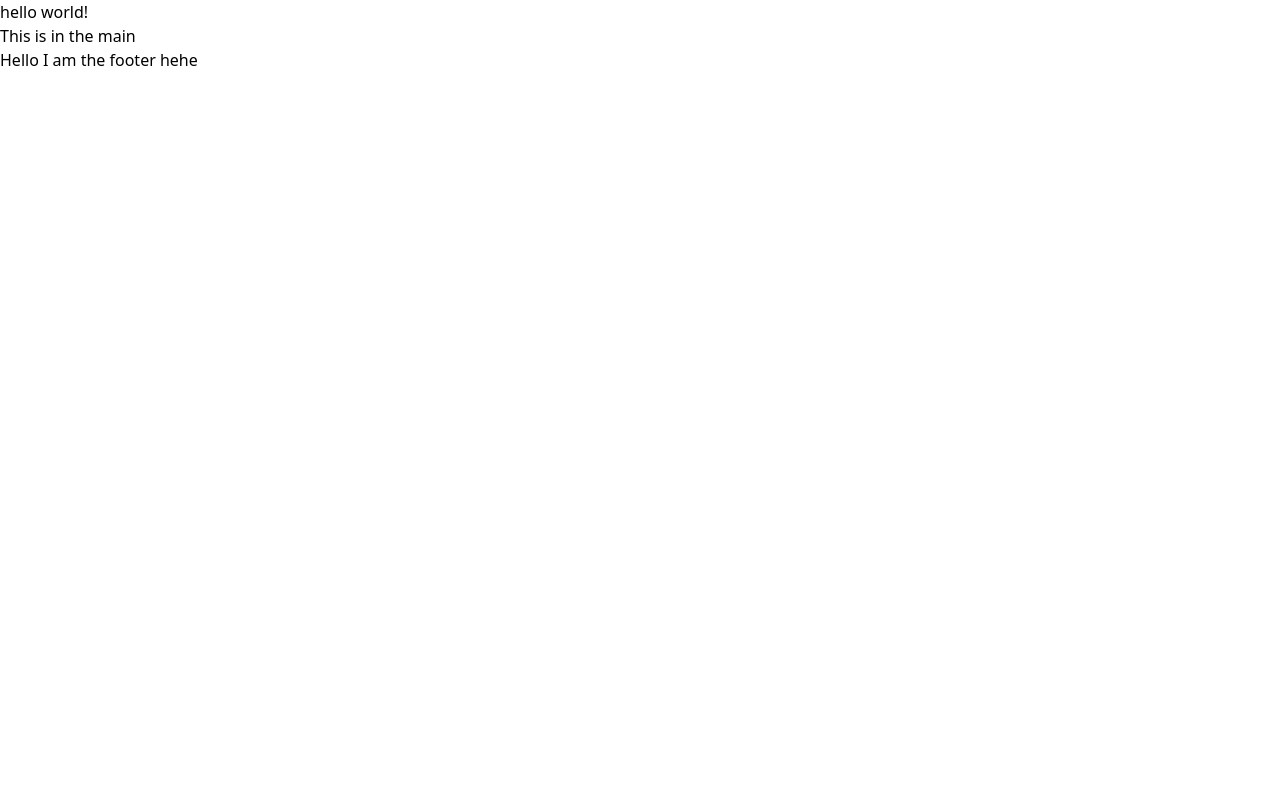
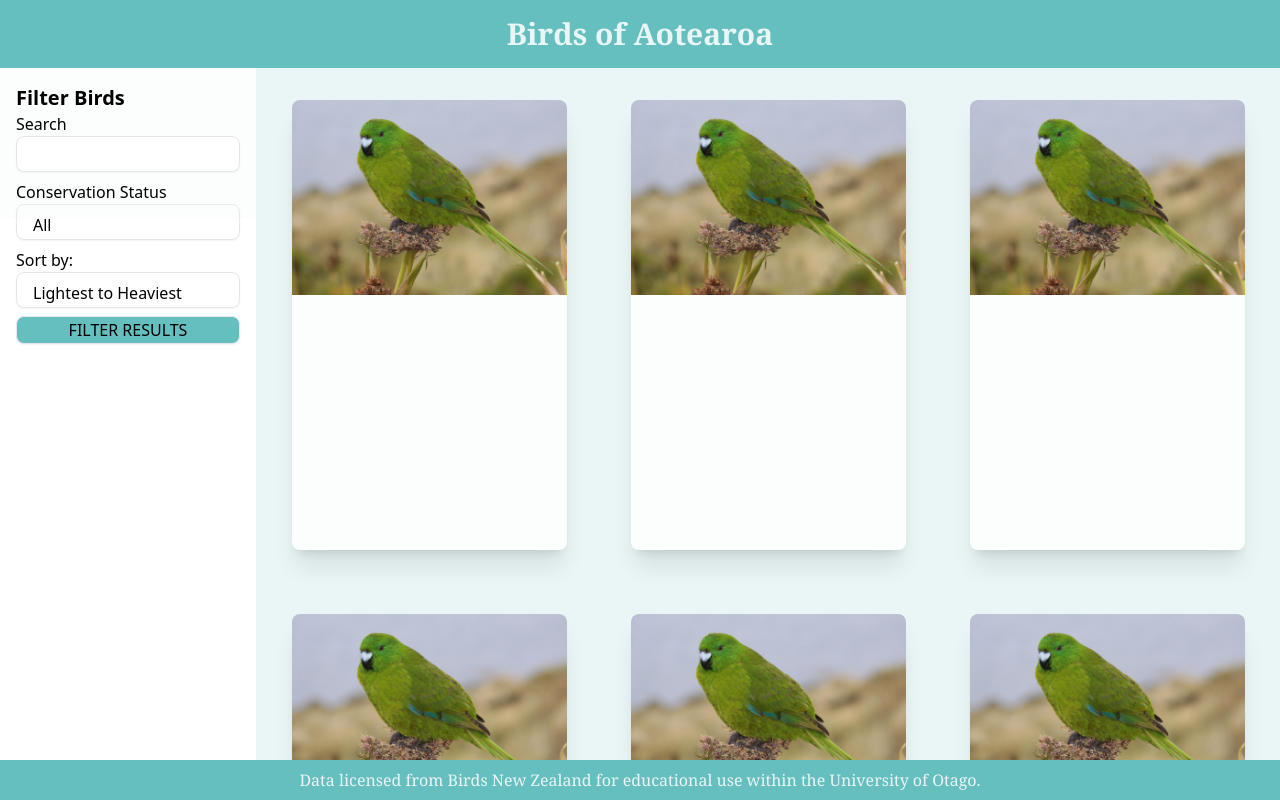
Before and after one commit to jayteylee/Birds_of_Aotearoa_front-end, a React (Create React App) app: page / in a window 1280 px wide. Built offline with nearby package versions, Linux system fonts and the light colour scheme.

Commit message:
html basic layout complete

```diff
--- a/src/App.js
+++ /dev/null
@@ -1,39 +0,0 @@
-import logo from './logo.svg';
-
-function App() {
-  async function fetchData() {
-    const response = await fetch('/data/nzbird.json');
-    if (!response.ok) {
-      console.error(response.status); // error handling
-    }
-    const data = response.json()
-    console.log(data); // use the data
-  }
-
-  fetchData();
-
-  return (
-    <div>
-      <header>
-      <div>
-        <p>hello world!</p>
-      </div>
-      </header>
-
-      <main>
-        <div>
-          <button>This is in the main</button>
-        </div>
-      </main>
-
-      <footer>
-        <div>
-          <p>Hello I am the footer hehe</p>
-        </div>
-      </footer>
-    </div>
-  );
-
-}
-
-export default App;
--- /dev/null
+++ b/src/App.jsx
@@ -0,0 +1,86 @@
+import Card from "./card";
+
+function App() {
+  async function fetchData() {
+    const response = await fetch('/data/nzbird.json');
+    if (!response.ok) {
+      console.error(response.status); // error handling
+    }
+    const data = response.json()
+    console.log(data); // use the data
+  }
+
+  fetchData();
+
+  return (
+    <div className="h-screen w-screen relative overflow-hidden">
+      <header className='sticky top-0 z-10'>
+        <h1 className='text-center p-4 font-serif text-3xl font-bold text-boa-teal bg-boa-blue'>
+          Birds of Aotearoa
+        </h1>
+      </header>
+
+      <div className="w-full h-full flex flex-col md:flex-row">
+        <div className="basis-full max-h-[150px] md:basis-1/5 md:h-full bg-boa-white">
+          <form>
+            <h3 className="font-semibold text-xl pl-4 pt-4">Filter Birds</h3>
+            <div className="px-4">
+              <label>Search</label>
+              <div className="mb-2">
+                <input type="text" className="w-full h-9 px-4 py-2 border border-black-300 rounded-lg shadow-sm"/>
+              </div>
+
+              <label>Conservation Status</label>
+              <div className="mb-2">
+                <button type="button" className="w-full h-9 px-4 py-2 border border-black-300 rounded-lg shadow-sm text-left">
+                  All
+                </button>
+              </div>
+
+
+
+              <label>Sort by:</label>
+              <div className="mb-2">
+                <button type="button" className="w-full h-9 px-4 py-2 border border-black-300 rounded-lg shadow-sm text-left">
+                  Lightest to Heaviest
+                </button>
+              </div>
+              <button type="button" className="w-full h-7 px-4 border border-black-300 rounded-lg shadow-sm text-center bg-boa-blue">
+                  FILTER RESULTS
+                </button>
+            </div>
+          </form>
+        </div>
+
+        <main className="h-full basis-4/5 bg-boa-teal overflow-y-auto">
+          <div className="flex flex-row flex-wrap justify-center">
+            <Card></Card>
+            <Card></Card>
+            <Card></Card>
+            <Card></Card>
+            <Card></Card>
+            <Card></Card>
+            <Card></Card>
+            <Card></Card>
+            <Card></Card>
+            <Card></Card>
+            <Card></Card>
+            <Card></Card>
+          </div>
+        </main>
+
+      </div>
+
+      <footer className='sticky bottom-0'>
+        <h1 className="text-center p-2 font-serif text-boa-teal bg-boa-blue">
+          Data licensed from Birds New Zealand for educational use within the University of Otago.
+        </h1>
+      </footer>
+    </div>
+
+
+  );
+
+}
+
+export default App;
--- /dev/null
+++ b/src/card.jsx
@@ -0,0 +1,18 @@
+import photo from './antipodes-island-parakeet-3.jpg';
+
+function Card(props) {
+
+  return (
+    <div className='flex flex-col relative bg-boa-white w-[275px] h-[450px] m-8 shadow-xl rounded-lg overflow-hidden'>
+      <div className='w-full basis-3/5'>
+        <img src={photo} alt="test photo" objectFit={'contain'}/>
+      </div>
+      {
+        props.name
+      }
+    </div>
+  );
+
+}
+
+export default Card;
--- a/tailwind.config.js
+++ b/tailwind.config.js
@@ -1,10 +1,21 @@
 /** @type {import('tailwindcss').Config} */
 module.exports = {
+  // plugins: [
+  //   require('@tailwindcss/forms'),
+  // ],
   content: [
     "./src/**/*.{js,jsx,ts,tsx}",
   ],
   theme: {
-    extend: {},
+    extend: {
+      colors: {
+        'boa-blue': '#66bfbf',
+        'boa-teal': '#eaf6f6',
+        'boa-white': '#fcfefe',
+        'boa-pink': '#f76b8a',
+      },
+
+    },
   },
   plugins: [],
 }
```
Also changed, not shown: src/antipodes-island-parakeet-3.jpg (added), src/logo.svg (deleted).
